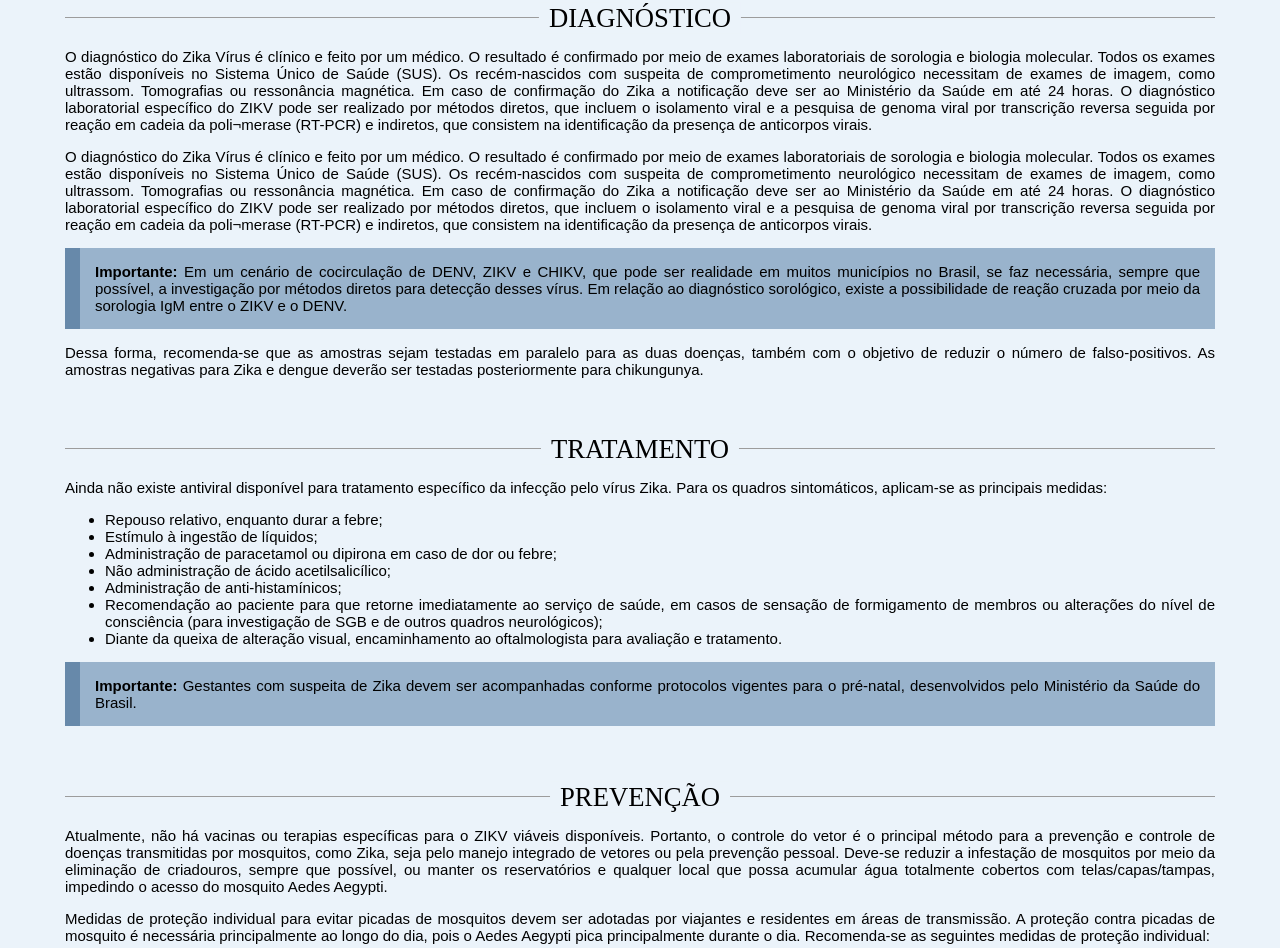
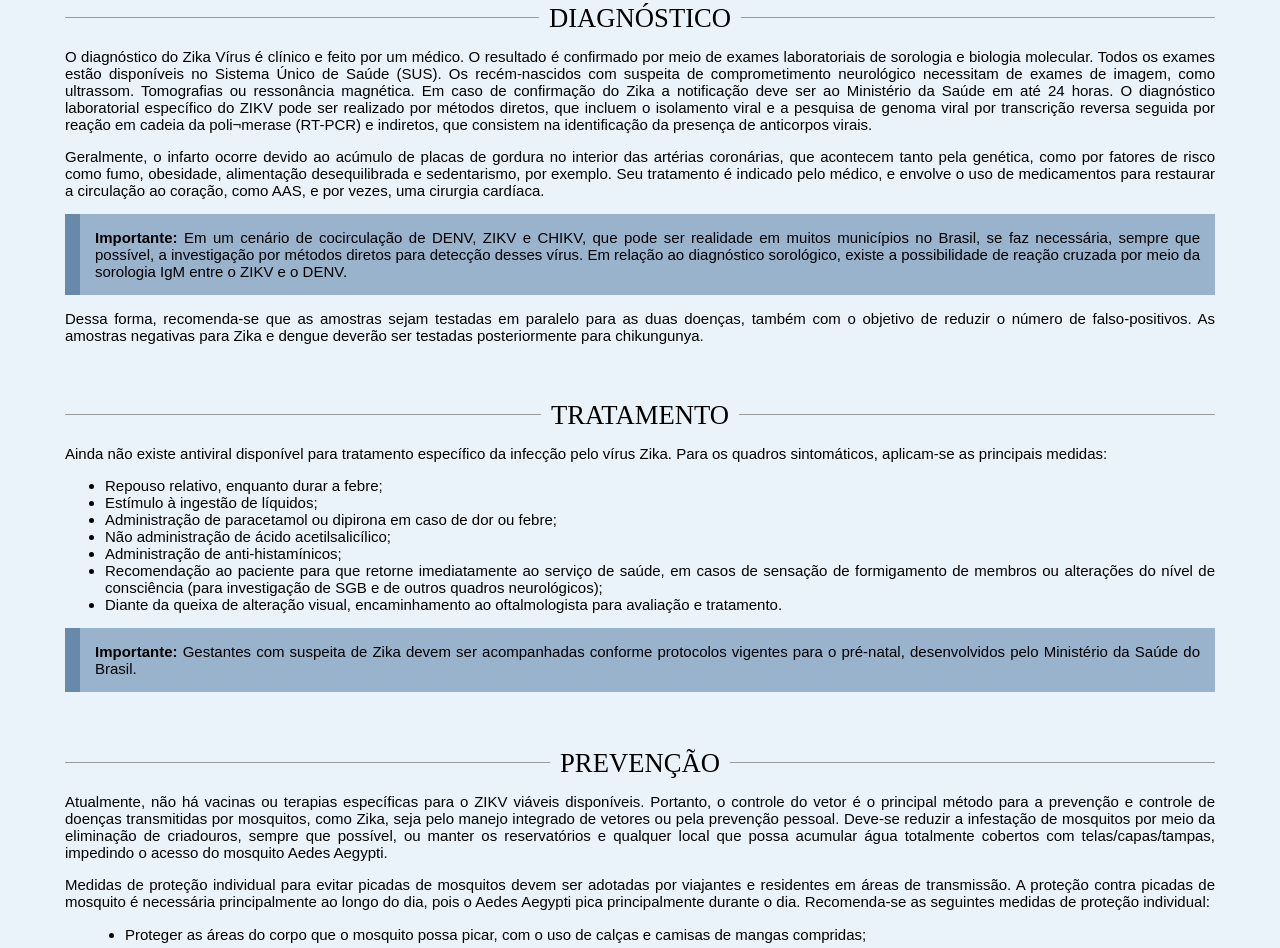
Before and after one commit to Patex07/Vesanius, a plain HTML site: page zika.html in a window 1280 px wide. Shown: the part 1228-2176 px from the top of the page. Drawn offline with Linux system fonts and the light colour scheme.

Commit message:
att2.1.1

```diff
--- a/zika.html
+++ b/zika.html
@@ -86,7 +86,7 @@
                 </span>
             </div>
                 <p>O diagnóstico do Zika Vírus é clínico e feito por um médico. O resultado é confirmado por meio de exames laboratoriais de sorologia e biologia molecular. Todos os exames estão disponíveis no Sistema Único de Saúde (SUS). Os recém-nascidos com suspeita de comprometimento neurológico necessitam de exames de imagem, como ultrassom. Tomografias ou ressonância magnética. Em caso de confirmação do Zika a notificação deve ser ao Ministério da Saúde em até 24 horas. O diagnóstico laboratorial específico do ZIKV pode ser realizado por métodos diretos, que incluem o isolamento viral e a pesquisa de genoma viral por transcrição reversa seguida por reação em cadeia da poli¬merase (RT-PCR) e indiretos, que consistem na identificação da presença de anticorpos virais.</p>
-                <p>O diagnóstico do Zika Vírus é clínico e feito por um médico. O resultado é confirmado por meio de exames laboratoriais de sorologia e biologia molecular. Todos os exames estão disponíveis no Sistema Único de Saúde (SUS). Os recém-nascidos com suspeita de comprometimento neurológico necessitam de exames de imagem, como ultrassom. Tomografias ou ressonância magnética. Em caso de confirmação do Zika a notificação deve ser ao Ministério da Saúde em até 24 horas. O diagnóstico laboratorial específico do ZIKV pode ser realizado por métodos diretos, que incluem o isolamento viral e a pesquisa de genoma viral por transcrição reversa seguida por reação em cadeia da poli¬merase (RT-PCR) e indiretos, que consistem na identificação da presença de anticorpos virais.</p>
+                <p>Geralmente, o infarto ocorre devido ao acúmulo de placas de gordura no interior das artérias coronárias, que acontecem tanto pela genética, como por fatores de risco como fumo, obesidade, alimentação desequilibrada e sedentarismo, por exemplo. Seu tratamento é indicado pelo médico, e envolve o uso de medicamentos para restaurar a circulação ao coração, como AAS, e por vezes, uma cirurgia cardíaca. </p>
                 <p class="e"><b>Importante:</b> Em um cenário de cocirculação de DENV, ZIKV e CHIKV, que pode ser realidade em muitos municípios no Brasil, se faz necessária, sempre que possível, a investigação por métodos diretos para detecção desses vírus. Em relação ao diagnóstico sorológico, existe a possibilidade de reação cruzada por meio da sorologia IgM entre o ZIKV e o DENV.</p>
                 <p>Dessa forma, recomenda-se que as amostras sejam testadas em paralelo para as duas doenças, também com o objetivo de reduzir o número de falso-positivos. As amostras negativas para Zika e dengue deverão ser testadas posteriormente para chikungunya.</p>
                 <div class="divider" >
```
